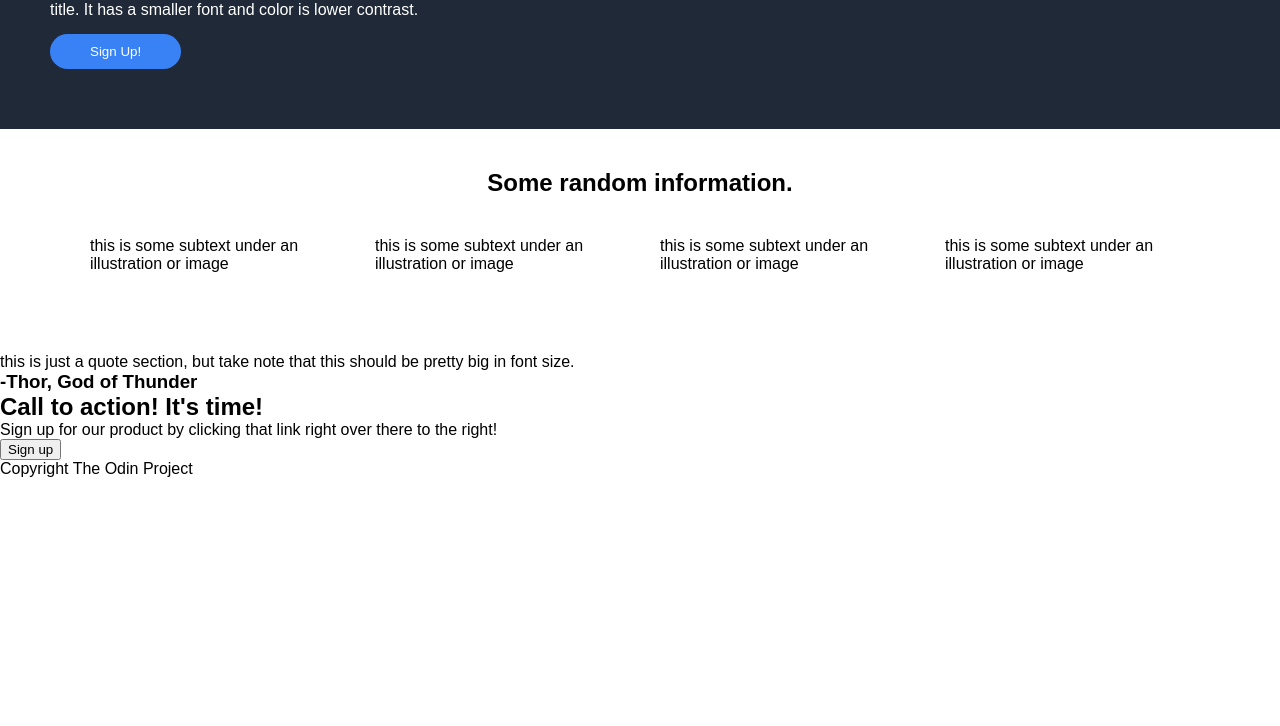
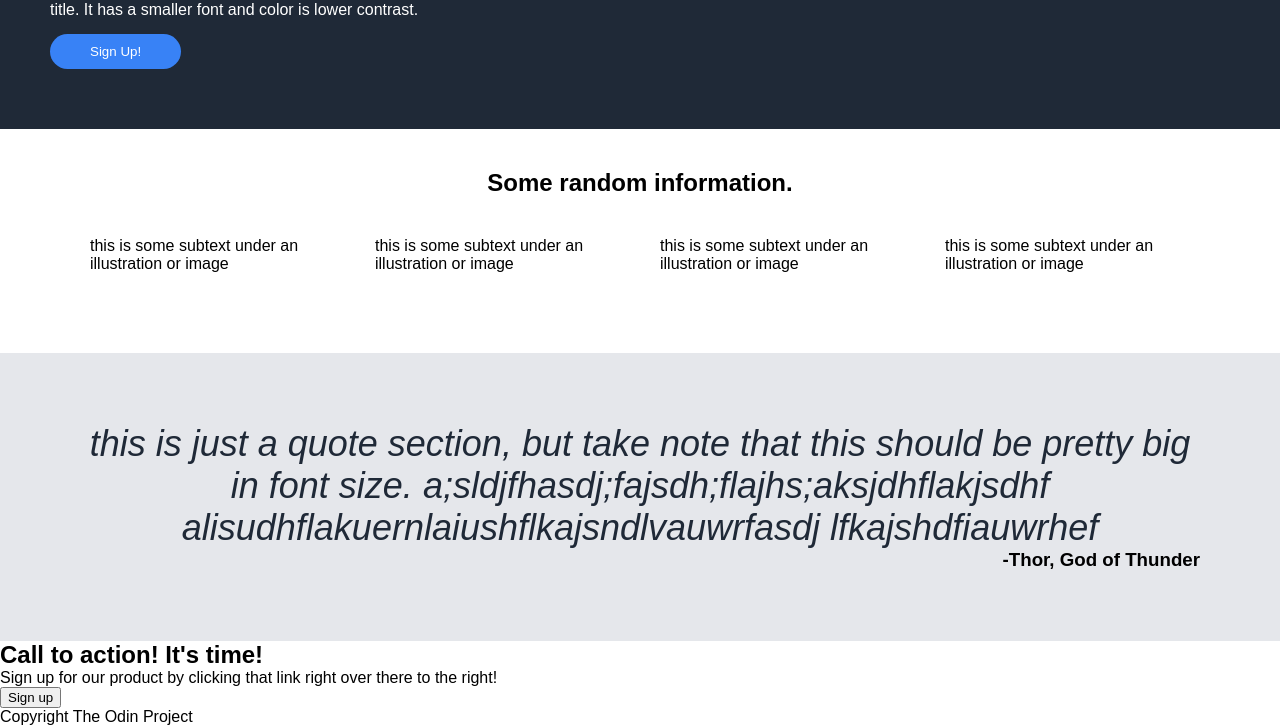
Before and after one commit to williamandrews2/BMW-M-Informative, a plain HTML site: page index.html in a window 1280 px wide. Shown: the part 183-909 px from the top of the page. Before the commit the page ends 800 px from the top, so only its background shows below. Drawn offline with Linux system fonts and the light colour scheme.

Commit message:
Finished the quote section.

```diff
--- a/index.html
+++ b/index.html
@@ -71,7 +71,8 @@
     <div id="quote">
         <p>
             this is just a quote section, but take note that this should
-            be pretty big in font size.
+            be pretty big in font size. a;sldjfhasdj;fajsdh;flajhs;aksjdhflakjsdhf
+            alisudhflakuernlaiushflkajsndlvauwrfasdj lfkajshdfiauwrhef
         </p>
         <h3>-Thor, God of Thunder</h3>
     </div>
--- a/styles.css
+++ b/styles.css
@@ -65,6 +65,8 @@
     border-style: none;
 }
 
+/* Card section */
+
 #card-container {
     padding-bottom: 80px;
 }
@@ -82,3 +84,24 @@
 .card {
     padding: 0px 20px;
 }
+
+
+/* Quote section */
+#quote p {
+    text-align: center;
+    font-size:36px;
+    font-style: italic;
+    font-weight: light;
+    color: #1f2937;
+}
+
+#quote h3 {
+    text-align: end;
+}
+
+#quote {
+    padding: 70px 80px;
+    background-color: #e5e7eb;
+}
+
+/* Action section */
```
